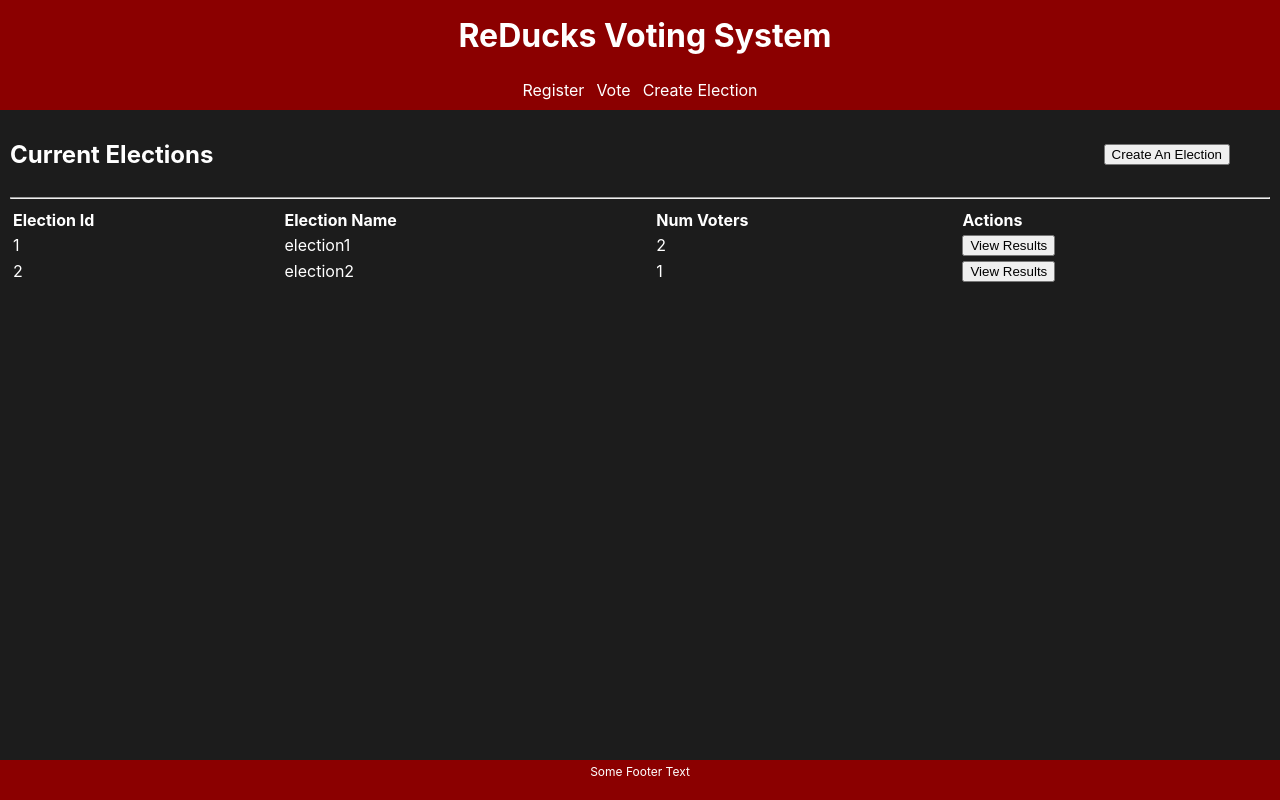
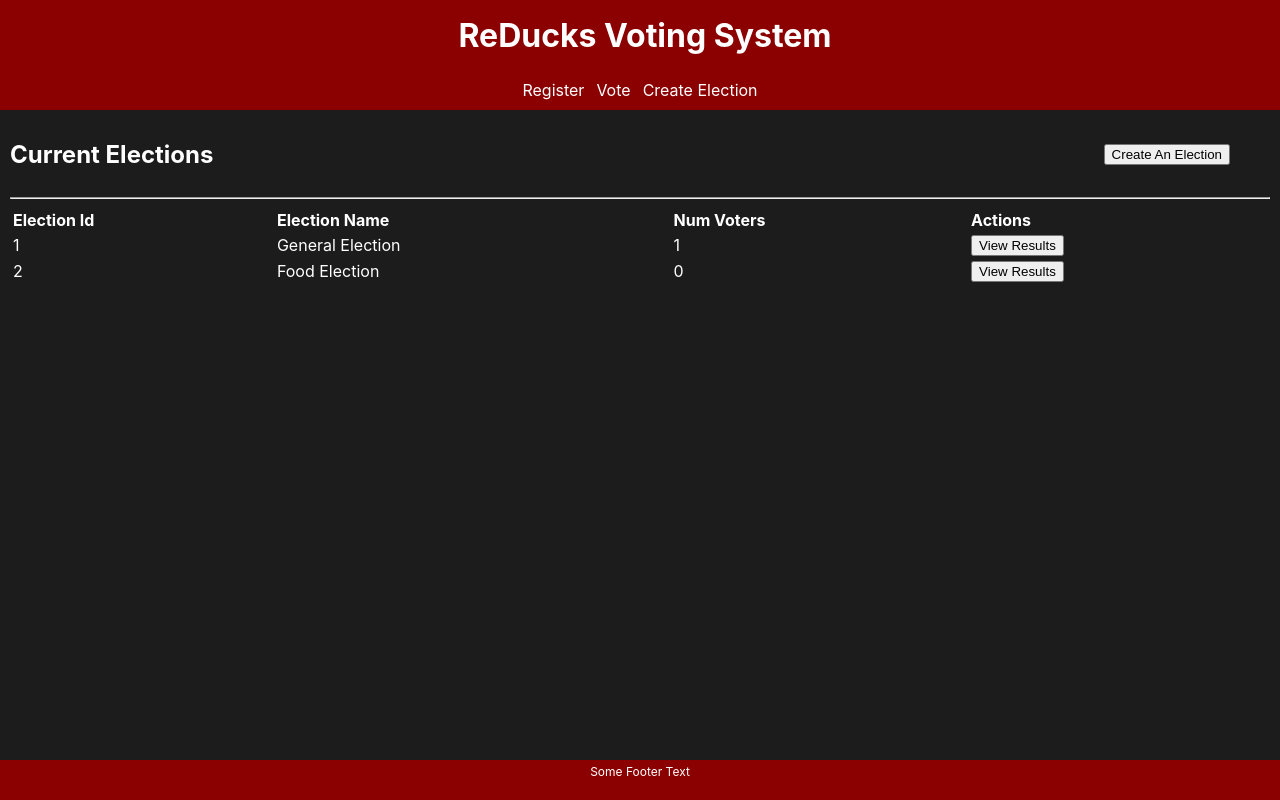
Before and after one commit to ethanschwartz2/reducks-voting-system, a React (Create React App) app: page /createElection in a window 1280 px wide. Built offline with nearby package versions, Linux system fonts and the light colour scheme; data requests are answered from the project's data file.

Commit message:
commit -m connect CurrentElections to redux

```diff
--- a/src/App.js
+++ b/src/App.js
@@ -2,7 +2,7 @@ import {
     BrowserRouter,
     Routes,
     Route,
-    Link
+    Link,
 } from "react-router-dom";
 import { Provider } from "react-redux";
 
@@ -13,7 +13,7 @@ import {Layout} from "./Layout";
 import { voteToolStore } from "./stores/voteToolStore";
 
 function App() {
-  return (
+      return (
       <Layout>
           <BrowserRouter>
               <header><h1>ReDucks Voting System</h1></header>
--- /dev/null
+++ b/src/actions/createElectionActions.js
@@ -0,0 +1,33 @@
+import {allElections, appendElection} from "../apis/elections";
+
+export const CURRENT_ELECTIONS_REQUEST_ACTION = 'CURRENT_ELECTIONS_REQUEST';
+export const CURRENT_ELECTIONS_DONE_ACTION = 'CURRENT_ELECTIONS_DONE';
+
+export const CREATE_ELECTION_REQUEST_ACTION = 'CREATE_ELECTION_REQUEST';
+
+export const createCurrentElectionsRequestAction = () => ({
+    type: CURRENT_ELECTIONS_REQUEST_ACTION});
+export const createCurrentElectionsDoneAction = (value) => ({
+    type: CURRENT_ELECTIONS_DONE_ACTION, payload: { value }});
+
+export const createElectionRequestAction = election => ({
+    type: CREATE_ELECTION_REQUEST_ACTION, payload: { election }
+});
+
+export const getElections = () => {
+    // get the election
+    console.log('done');
+    return dispatch => {
+        dispatch(createCurrentElectionsRequestAction());
+        return allElections().then(value => {
+            dispatch(createCurrentElectionsDoneAction(value));
+        });
+    };
+};
+
+export const addElection = election => {
+    return dispatch => {
+        dispatch(createElectionRequestAction(election))
+        appendElection(election).then(()=> dispatch(getElections()))
+    }
+}
--- a/src/apis/elections.js
+++ b/src/apis/elections.js
@@ -1,9 +1,8 @@
 export const allElections = async () => {
-
     const res = await fetch("http://localhost:5050/elections")
     const elections = await res.json();
     return elections;
-  };
+};
 
 export const oneElection = async (electionId) => {
 
--- a/src/components/CreateElection/CreateElection.js
+++ b/src/components/CreateElection/CreateElection.js
@@ -1,14 +1,13 @@
 import {CurrentElections} from "./CurrentElections";
 import {ElectionModal} from "./ElectionModal";
-import {useState, useEffect} from "react";
+import {useState} from "react";
 import './CreateElectionLayout.css'
+import {useElectionReduxStore} from "../../hooks/useElectionReduxStore";
 
 export const CreateElection = () => {
     const [showModal, setShowModal] = useState(false)
 
-    useEffect(()=> {
-
-    },[showModal])
+    const {elections, addElection} = useElectionReduxStore()
 
     const openModal = () => {
         setShowModal(true);
@@ -17,10 +16,9 @@ export const CreateElection = () => {
         setShowModal(false);
     }
 
-    const saveElection =()=> {
-
+    const saveElection =(electionInfo)=> {
+        addElection(electionInfo)
     }
-
 
     return(
         <div className="CreateElection">
@@ -29,7 +27,7 @@ export const CreateElection = () => {
                 <button className="CreateElectionButton" type="button" onClick={openModal}>Create An Election</button>
             </header>
             <hr/>
-                <CurrentElections/>
+                <CurrentElections elections={elections}/>
                 {showModal ? <ElectionModal close={closeModal} saveElection={saveElection}/> : null}
 
     </div>
--- a/src/components/CreateElection/CurrentElections.js
+++ b/src/components/CreateElection/CurrentElections.js
@@ -1,49 +1,7 @@
 import {useState} from "react";
 import './CurrentElections.css'
-const ElectionInfo = {"elections": [
-        {
-            "id": 1,
-            "name": "election1",
-            "voterIds": [
-                1,
-                2
-            ],
-            "questions": [
-                {
-                    "questionId": 1,
-                    "question": "A cat is better pet then a dog?",
-                    "yesCount": 4
-                },
-                {
-                    "questionId": 2,
-                    "question": "mayo is better than miracle whip",
-                    "yesCount": 5
-                }
-            ]
-        },
-        {
-            "id": 2,
-            "name": "election2",
-            "voterIds": [
-                2
-            ],
-            "questions": [
-                {
-                    "questionId": 1,
-                    "question": "A cat is better pet then a dog?",
-                    "yesCount": 4
-                },
-                {
-                    "questionId": 2,
-                    "question": "mayo is better than miracle whip",
-                    "yesCount": 5
-                }
-            ]
-        }
-    ],
-}
 
-export const CurrentElections = () => {
+export const CurrentElections = (props) => {
     const [expandedRow, setExpandedRow] = useState([]);
 
     const ExpandCollapseRow = (rowId) => {
@@ -52,7 +10,11 @@ export const CurrentElections = () => {
             setExpandedRow([...expandedRow, rowId])
     }
 
-
+    if(props.elections.length === 0) {
+        return(
+            <div>No Election Info Found.</div>
+        )
+    }
     return(
         <div className="CurrentElections">
         <table className="OuterTable">
@@ -65,21 +27,21 @@ export const CurrentElections = () => {
             </tr>
             </thead>
             <tbody>
-            {ElectionInfo.elections.map(Election => {
+            {props.elections.map(Election => {
                 return (
                     <>
                         <tr key={Election.id}>
                             <td>{Election.id}</td>
                             <td>{Election.name}</td>
-                            <td>{Election.voterIds.length}</td>
+                            <td>{Election.voterIds? Election.voterIds.length: 0}</td>
                             <td>
-                                <button type="button"
+                                <button type="button" key={Election.id}
                                         onClick={()=>ExpandCollapseRow(Election.id)}>{expandedRow.includes(Election.id) ? "Collapse Results" : "View Results"}</button>
                             </td>
                         </tr>
                         {expandedRow.includes(Election.id) ?
                             <tr key={Election.id+"a"}>
-                                <td key={Election.id+"a"} colspan={4}>
+                                <td key={Election.id+"a"} colSpan={4}>
                                     <table>
                                         <thead>
                                         <tr>
@@ -94,7 +56,7 @@ export const CurrentElections = () => {
                                                 <tr key={Election.id+question.questionId}>
                                                     <td>{question.questionId}</td>
                                                     <td>{question.question}</td>
-                                                    <td>Yes: {question.yesCount}, No: {Election.voterIds.length - question.yesCount}</td>
+                                                    <td>{Election.voterIds & Election.voterIds.length > 0 ? `Yes: ${question.yesCount}, No: ${Election.voterIds.length - question.yesCount}` : "N/A"}</td>
                                                 </tr>
                                             );
                                         })
--- a/src/components/CreateElection/ElectionModal.js
+++ b/src/components/CreateElection/ElectionModal.js
@@ -1,29 +1,26 @@
-import '../../ModalLayout.css'
+import './ModalLayout.css'
 import { useState } from 'react';
 
 export const ElectionModal = (props)=> {
-    const [electionForm, setElectionForm] = useState({
-        electionName: "",
+    const BlankElectionForm={
+        // id:0,
+        name: "",
+        voterIds: [],
         questions: [{
             questionId: 1,
             question: "",
             yesCount: 0,
         }],
-    })
+    }
 
-    const resetForm = () => setElectionForm({
-        electionName: "",
-        questions: [{
-            questionId: 1,
-            question: "",
-            yesCount: 0,
-        }],
-    });
+    const [electionForm, setElectionForm] = useState({...BlankElectionForm})
+
+    const resetForm = () => setElectionForm({...BlankElectionForm});
 
     const updateElectionName = e => {
         setElectionForm({
             ...electionForm,
-            electionName: e.target.value,
+            name: e.target.value,
         });
     };
 
@@ -46,6 +43,7 @@ export const ElectionModal = (props)=> {
             questions: electionQuestions,
             });
     }
+
     const addQuestion = ()=> {
         let newQuestion = {
             questionId: Math.max(...electionForm.questions.map(question=>question.questionId),0)+1,
@@ -58,6 +56,10 @@ export const ElectionModal = (props)=> {
         });
     }
 
+    const saveElection = () => {
+        props.saveElection(electionForm)
+        props.close();
+    }
     return(
         <div className="modal">
             <div className="modal-content">
@@ -69,7 +71,7 @@ export const ElectionModal = (props)=> {
                     <form>
                         <label>
                             Election Name:
-                            <input type="text" name="electionName" value={electionForm.name} onChange={updateElectionName} />
+                            <input type="text" name="name" value={electionForm.name} onChange={updateElectionName} />
                         </label>
                         {electionForm.questions.map(question => {
                             return(
@@ -82,7 +84,7 @@ export const ElectionModal = (props)=> {
                     </form>
                 </div>
                 <div className="modal-footer">
-                    <button type="button" onClick={props.saveElection}>Create Election</button>
+                    <button type="button" onClick={saveElection}>Create Election</button>
                     <button type="button" onClick={props.close}>Cancel</button>
                 </div>
             </div>
--- /dev/null
+++ b/src/hooks/useElectionReduxStore.js
@@ -0,0 +1,24 @@
+import {useMemo, useEffect} from "react";
+import { useDispatch } from "react-redux";
+import { useSelector } from 'react-redux';
+import {bindActionCreators} from "redux";
+import {addElection, getElections} from "../actions/createElectionActions";
+
+export const useElectionReduxStore = () => {
+    console.log(useSelector(state => state))
+    const elections = useSelector(state => state.elections.elections);
+    const dispatch = useDispatch();
+    const actions = useMemo(()=>bindActionCreators({
+        getElections,
+        addElection
+    }, dispatch), [dispatch]);
+
+    useEffect(()=> {
+        actions.getElections()
+    },[actions])
+
+    return {
+        elections,
+        ...actions
+    };
+};
--- /dev/null
+++ b/src/reducers/electionReducer.js
@@ -0,0 +1,15 @@
+import {combineReducers} from "redux";
+
+import {CURRENT_ELECTIONS_DONE_ACTION} from "../actions/createElectionActions"
+
+
+export const electionInfoReducer= (elections = [], action) => {
+    if(action.type === CURRENT_ELECTIONS_DONE_ACTION) {
+        elections = [...action.payload.value]
+    }
+    return elections
+}
+
+export const electionReducer = combineReducers({
+    elections: electionInfoReducer
+})
--- a/src/reducers/voteSystemReducers.js
+++ b/src/reducers/voteSystemReducers.js
@@ -2,9 +2,11 @@ import { combineReducers } from "redux";
 import { isLoadingReducer } from "./loadingReducer";
 import { ballotReducer } from "./ballotReducers";
 import { voterToolReducer } from "./voterToolReducer";
+import { electionReducer } from "./electionReducer";
 
 export const voteToolReducer = combineReducers({
     isLoading: isLoadingReducer,
     voter: voterToolReducer,
     ballot: ballotReducer,
+    elections: electionReducer,
 })
```
Also changed, not shown: src/components/CreateElection/ModalLayout.css (renamed from src/ModalLayout.css), 1 other file (tests, documents, lock files or other folders).
